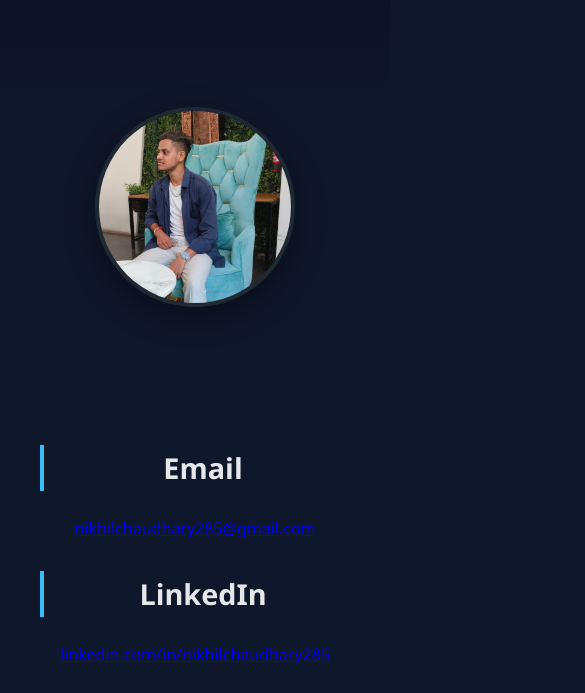
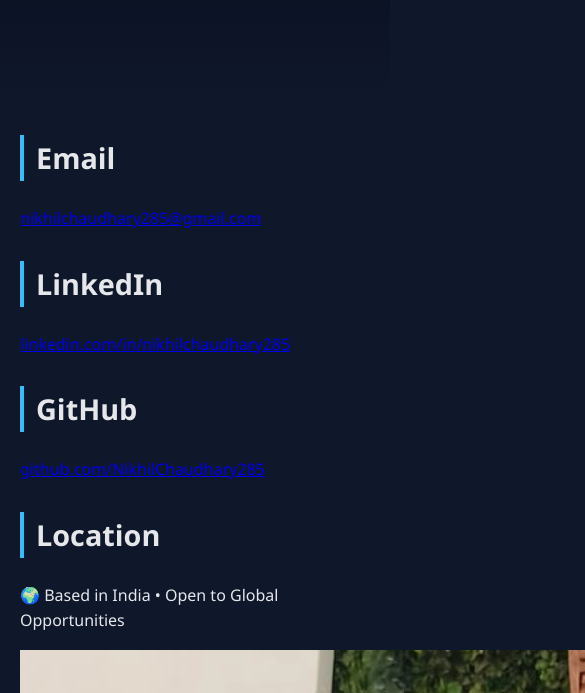
Before and after one commit to NikhilChaudhary285/nikhilchaudhary285.github.io, a plain HTML site: page contact.html in a window 390 px wide. Shown: the part 336-1029 px from the top of the page, 585 px wide, since content can reach past the window. Drawn offline with Linux system fonts and the light colour scheme.

Commit message:
modified style.css

```diff
--- a/css/style.css
+++ b/css/style.css
@@ -247,47 +247,3 @@ footer a:hover {
 .btn.secondary {
     background: #333;
 }
-
-/* ================= CONTACT LAYOUT ================= */
-
-.contact-wrapper {
-    max-width: 1000px;
-    margin: 0 auto;
-    display: flex;
-    gap: 50px;
-    align-items: center;
-    padding: 0px 20px;
-}
-
-.contact-card {
-    flex: 1;
-}
-
-.contact-profile {
-    flex: 0 0 260px;
-    display: flex;
-    padding-bottom: 60px;
-    justify-content: center;
-}
-
-.contact-profile img {
-    width: 300px;
-    height: 300px;
-    object-fit: cover;
-    border-radius: 50%;
-    border: 4px solid #1f2933;
-    box-shadow: 0 10px 30px rgba(0,0,0,0.4);
-}
-
-/* Responsive */
-@media (max-width: 768px) {
-    .contact-wrapper {
-        flex-direction: column-reverse;
-        text-align: center;
-    }
-
-    .contact-profile img {
-        width: 200px;
-        height: 200px;
-    }
-}
```
